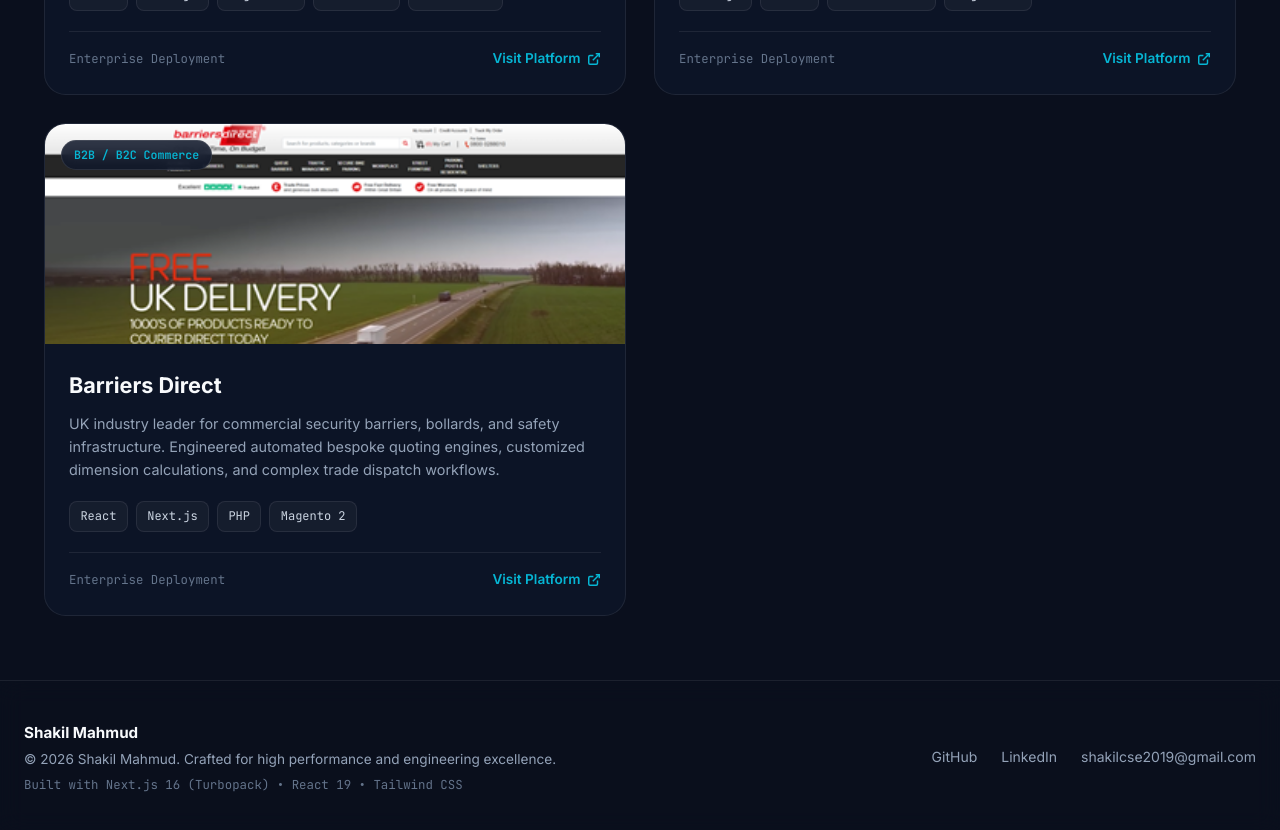
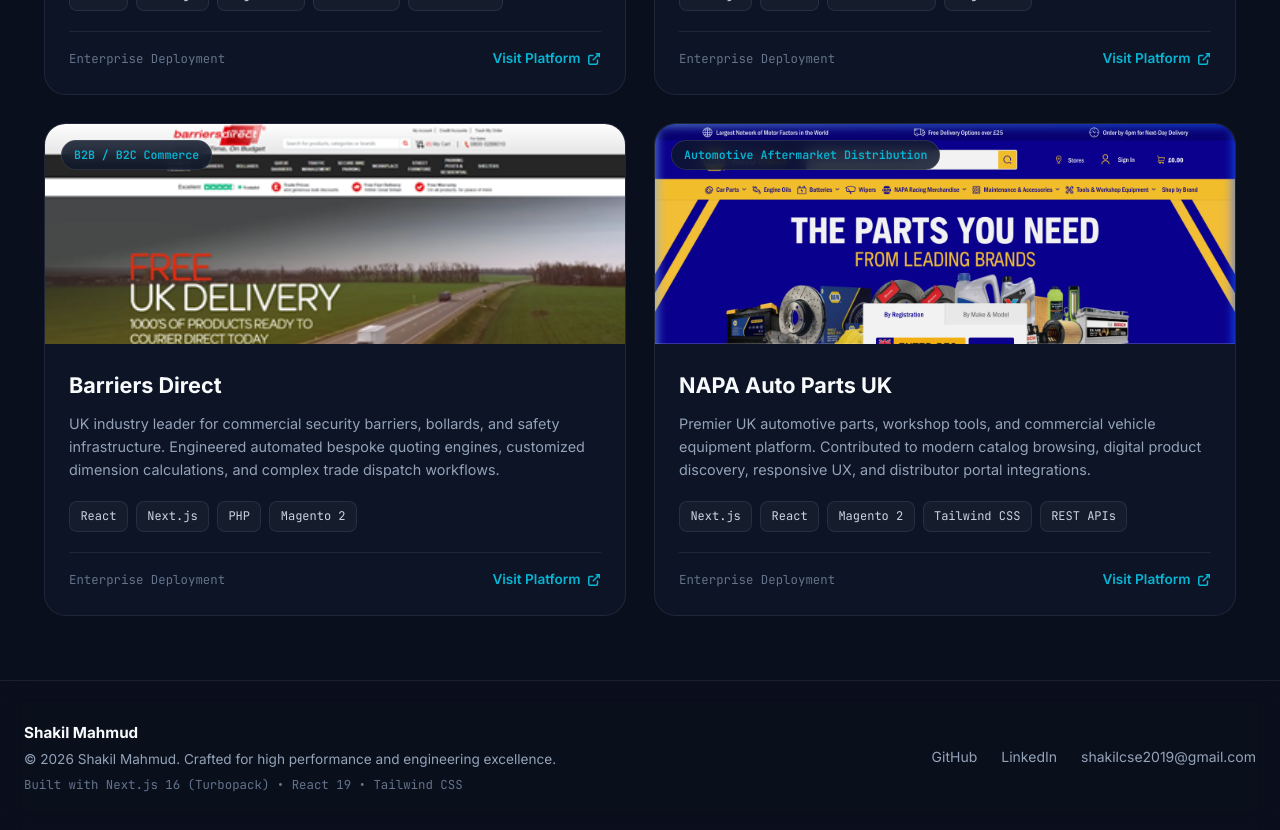
Before and after one commit to shakilmahmudshazal/resume, a Next.js app: page /work in a window 1280 px wide. Shown: the part 1160-1990 px from the top of the page. Built offline with nearby package versions, Linux system fonts and the light colour scheme.

Commit message:
feat: add NAPA Auto Parts project to work experience and update enterprise e-commerce metrics

```diff
--- a/src/app/page.js
+++ b/src/app/page.js
@@ -6,7 +6,7 @@
 export default function Home() {
   const metrics = [
     { number: "5+", label: "Years Engineering Experience" },
-    { number: "5+", label: "Enterprise E-Commerce Platforms" },
+    { number: "6+", label: "Enterprise E-Commerce Platforms" },
     { number: "100k+", label: "Monthly Active Users Impacted" },
     { number: "10+", label: "Engineers Mentored & Guided" },
   ];
--- a/src/app/work/page.js
+++ b/src/app/work/page.js
@@ -48,6 +48,15 @@
       techStack: ["React", "Next.js", "PHP", "Magento 2"],
       link: "https://www.barriersdirect.co.uk",
     },
+    {
+      image: "/assets/work-image/napa-ss.png",
+      type: "Automotive Aftermarket Distribution",
+      title: "NAPA Auto Parts UK",
+      description:
+        "Premier UK automotive parts, workshop tools, and commercial vehicle equipment platform. Contributed to modern catalog browsing, digital product discovery, responsive UX, and distributor portal integrations.",
+      techStack: ["Next.js", "React", "Magento 2", "Tailwind CSS", "REST APIs"],
+      link: "https://www.napaautoparts.co.uk/",
+    },
   ];
 
   return (
```
Also changed, not shown: public/assets/work-image/napa-ss.png (added), 1 other file (tests, documents, lock files or other folders).
